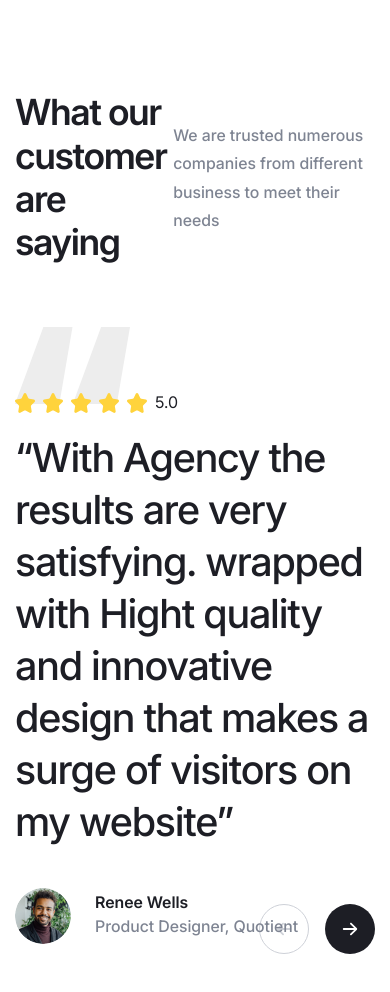
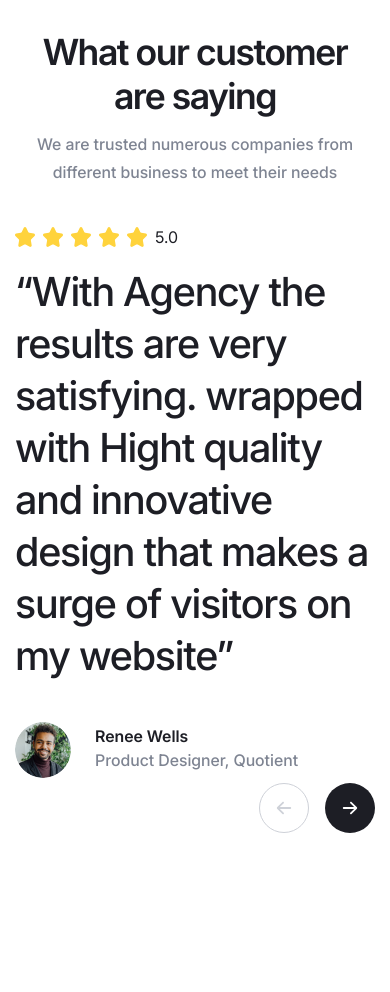
Before and after one commit to AssanovSl/usage-vite, a website built with Vite: page src/index.html in a window 390 px wide. Shown: the part 5360-6352 px from the top of the page. After the commit the page ends 6258 px from the top, so only its background shows below. Built offline with nearby package versions, Linux system fonts and the light colour scheme; files whose address does not match are found by name.

Commit message:
adaptability of the testimolials.alternative slider

```diff
--- a/src/assets/scss/components/home/insight.scss
+++ b/src/assets/scss/components/home/insight.scss
@@ -6,6 +6,11 @@
 
     @include mobile {
       padding-top: 86px;
+      padding-bottom: 61px;
+    }
+
+    @include small-mobile {
+      padding-bottom: 41px;
     }
   }
 
@@ -48,6 +53,10 @@
       transform: translateX(-50%);
       border-radius: 33%;
       background-color: #fff;
+
+      @include tablet {
+        display: none;
+      }
     }
 
     &-prev,
@@ -76,10 +85,6 @@
         transform: scale(-1, -1) translateX(-16px);
         justify-content: center;
       }
-    }
-
-    @include tablet {
-      display: none;
     }
 
     @include small-mobile {
--- a/src/assets/scss/components/home/testimonials.scss
+++ b/src/assets/scss/components/home/testimonials.scss
@@ -1,9 +1,23 @@
 .testimonials {
   padding: 69px 0 160px;
+
+  @include mobile {
+    padding: 39px 0 70px;
+  }
 
   &__head {
     @include flex-all-between;
     margin-bottom: 48px;
+
+    @include tablet {
+      flex-direction: column;
+      text-align: center;
+      gap: 24px;
+    }
+    @include mobile {
+      gap: 12px;
+      margin-bottom: 40px;
+    }
   }
 
   &__title {
@@ -11,6 +25,10 @@
     font-weight: 600;
     letter-spacing: -0.04em;
     color: var(--neutral-color-100);
+
+    @include tablet {
+      max-width: 650px;
+    }
   }
 
   &__descr {
@@ -19,6 +37,10 @@
     font-weight: 500;
     line-height: 1.78;
     color: var(--neutral-color-150);
+
+    @include tablet {
+      max-width: 450px;
+    }
   }
 
   &__rating {
@@ -41,6 +63,14 @@
       height: 77px;
       background: url(../img/icons/quotes.svg);
       transform: translateY(15px);
+
+      @include mini-desktop {
+        transform: translateY(-5px);
+      }
+
+      @include mobile {
+        display: none;
+      }
     }
   }
 
@@ -87,6 +117,10 @@
     justify-content: flex-end;
     gap: 16px;
     transform: translateY(-40px);
+
+    @include mini-desktop {
+      transform: translateY(5px);
+    }
   }
 
   &__btn {
@@ -96,6 +130,12 @@
     border-radius: 50%;
     background-color: var(--neutral-color-100);
     border: var(--testimonials-border);
+    transition: all var(--transition);
+
+    @include small-mobile {
+      width: 40px;
+      height: 40px;
+    }
 
     & svg {
       & path {
@@ -112,6 +152,7 @@
       background-color: var(--disabled-testimonials-bg);
       cursor: auto;
       pointer-events: none;
+      transition: all var(--transition);
 
       & svg {
         & path {
@@ -122,6 +163,7 @@
 
     &:hover {
       opacity: 0.3;
+      transition: all var(--transition);
     }
   }
 }
--- a/src/assets/scss/globals/text.scss
+++ b/src/assets/scss/globals/text.scss
@@ -21,6 +21,17 @@
 
   &-h3 {
     font-size: 40px;
+
+    @include tablet {
+      font-size: 32px;
+    }
+
+    @include mobile {
+      font-size: 26px;
+    }
+    @include small-mobile {
+      font-size: 24px;
+    }
   }
 
   &-h4 {
--- a/src/js/components/home/slider.js
+++ b/src/js/components/home/slider.js
@@ -8,6 +8,7 @@ export const useInsightSlider = () => {
     slidesPerView: 'auto',
     spaceBetween: 32,
     centeredSlides: true,
+    loop: true,
     navigation: {
       nextEl: '.insight__slider-next',
       prevEl: '.insight__slider-prev',
@@ -24,6 +25,7 @@ export const useTestimonialsSlider = () => {
   new Swiper('.testimonials__slider', {
     modules: [Navigation],
     slidesPerView: 1,
+    spaceBetween: 22,
     navigation: {
       nextEl: '.testimonials__btn--next',
       prevEl: '.testimonials__btn--prev',
```
Also changed, not shown: src/html/components/home/testimonials.html (line endings or trailing spaces).
